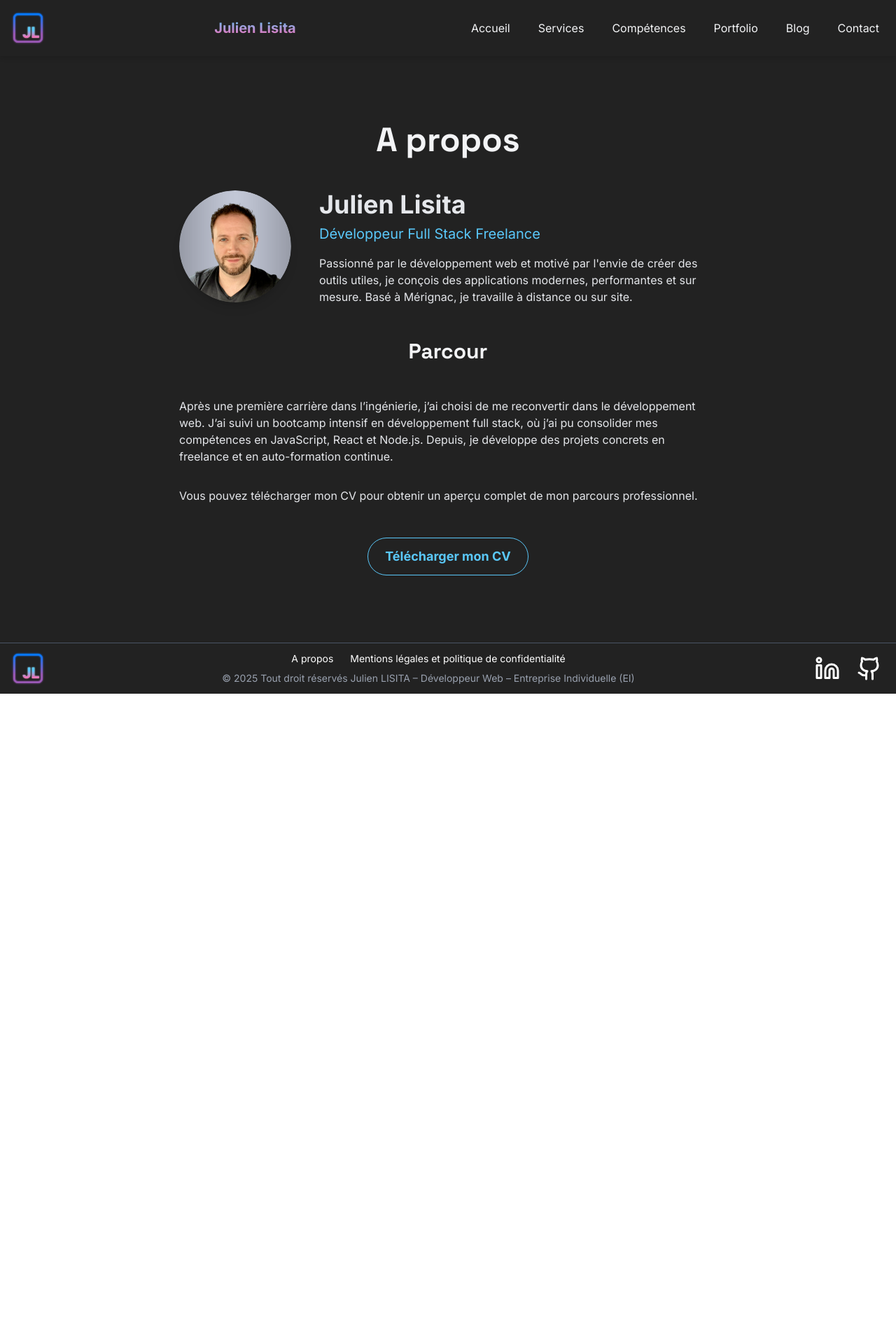
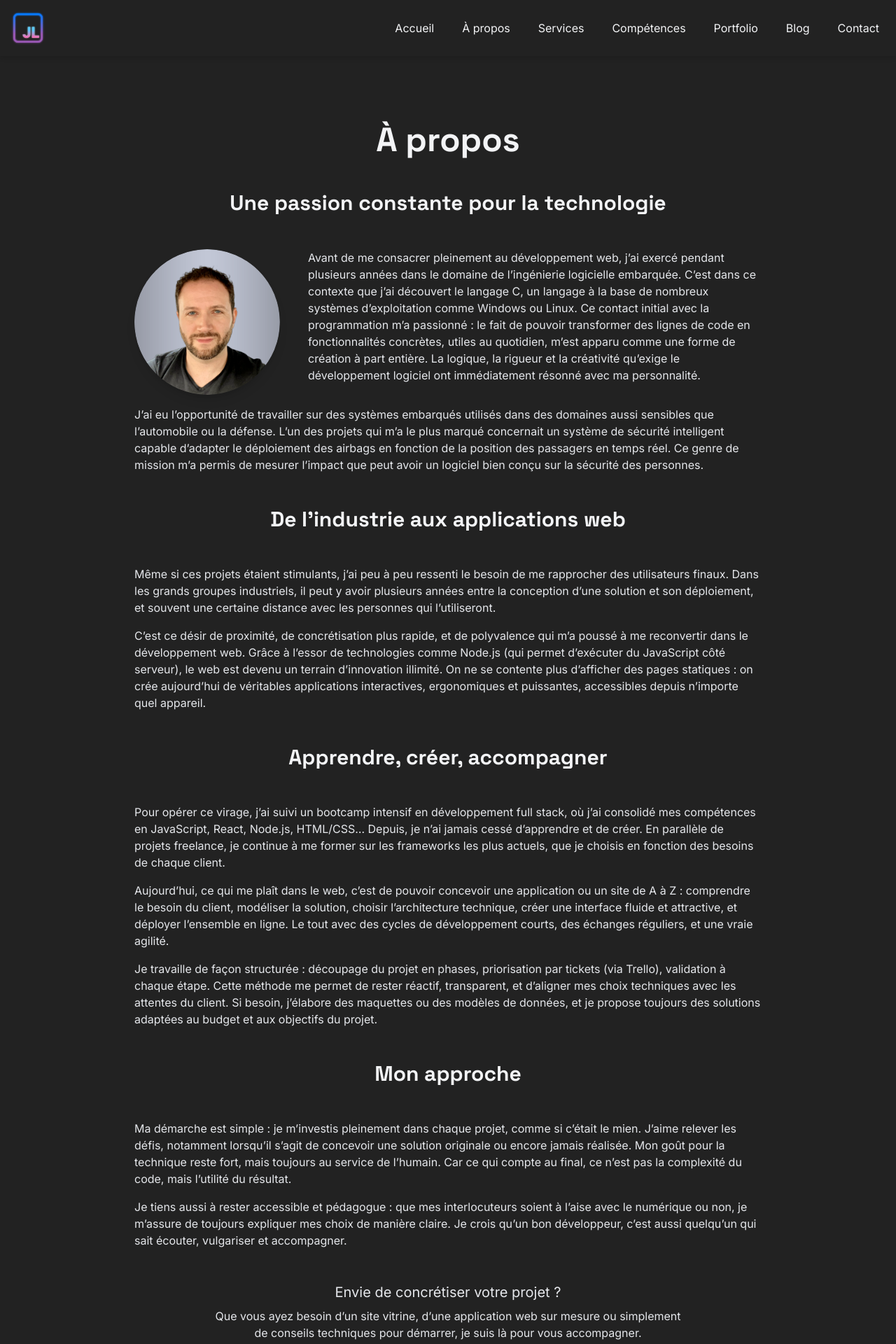
Before and after one commit to julienlisita/portfolio-react, a React (Vite) app: page /about in a window 1280 px wide. Shown: the top 1920 px of the page at 70% size. Before the commit the page ends 991 px from the top, so only its background shows below. Built offline with nearby package versions, Linux system fonts and the light colour scheme.

Commit message:
content: Improve About page content and add link to header nav

```diff
--- a/src/components/common/Header.jsx
+++ b/src/components/common/Header.jsx
@@ -14,14 +14,10 @@ export default function Header() {
         <img src="/assets/logos/site/logo1.png" alt="Logo Julien Lisita" className="h-8 sm:h-10 lg:h-12 w-auto" />
       </div>
 
-      {/* Nom (centré en tablette & desktop) */}
-      <div className="hidden sm:block sm:text-lg lg:text-xl font-semibold text-transparent bg-clip-text" style={{ backgroundImage: 'linear-gradient(to bottom, #5AC8FA, #FF66B2)' }}>
-        Julien Lisita
-      </div>
-
       {/* Menu desktop */}
       <nav className="hidden lg:flex space-x-6 text-gray-100">
         <Link className="hover:outline-1 hover:outline-[#5AC8FA]  px-2 py-1 rounded-md  hover:shadow-[0_0_8px_#5AC8FA] " to="/">Accueil</Link>
+        <Link className="hover:outline-1 hover:outline-[#5AC8FA]  px-2 py-1 rounded-md  hover:shadow-[0_0_8px_#5AC8FA] " to="/about">À propos</Link>
         <Link className="hover:outline-1 hover:outline-[#5AC8FA]  px-2 py-1 rounded-md  hover:shadow-[0_0_8px_#5AC8FA] " to="/services">Services</Link>
         <Link className="hover:outline-1 hover:outline-[#5AC8FA]  px-2 py-1 rounded-md  hover:shadow-[0_0_8px_#5AC8FA] " to="/competences">Compétences</Link>
         <Link className="hover:outline-1 hover:outline-[#5AC8FA]  px-2 py-1 rounded-md  hover:shadow-[0_0_8px_#5AC8FA] " to="/portfolio">Portfolio</Link>
@@ -49,11 +45,12 @@ export default function Header() {
       {/* Menu mobile/tablette déroulant */}
       <div className={[
         "absolute top-full left-0 w-full bg-[#222222] text-gray-100 flex flex-col items-center space-y-4 overflow-hidden transition-all duration-300 lg:hidden",
-        isOpen ? "max-h-96 opacity-100 translate-y-0 py-4" : "max-h-0 opacity-0 -translate-y-2 py-0"
+        isOpen ? "max-h-[400px] opacity-100 translate-y-0 py-4" : "max-h-0 opacity-0 -translate-y-2 py-0"
       ]
         .filter(Boolean)
         .join(" ")}>
         <Link to="/" onClick={toggleState} className="hover:bg-[#5AC8FA] hover:text-[#222222] w-full px-4 py-2 rounded-md text-center transition-all duration-300">Accueil</Link>
+        <Link to="/about" onClick={toggleState} className="hover:bg-[#5AC8FA] hover:text-[#222222] w-full px-4 py-2 rounded-md text-center transition-all duration-300">À propos</Link>
         <Link to="/services" onClick={toggleState} className="hover:bg-[#5AC8FA] hover:text-[#222222] w-full px-4 py-2 rounded-md text-center transition-all duration-300">Services</Link>
         <Link to="/competences" onClick={toggleState} className="hover:bg-[#5AC8FA] hover:text-[#222222] w-full px-4 py-2 rounded-md text-center transition-all duration-300">Compétences</Link>
         <Link to="/portfolio" onClick={toggleState} className="hover:bg-[#5AC8FA] hover:text-[#222222] w-full px-4 py-2 rounded-md text-center transition-all duration-300">Portfolio</Link>
--- a/src/pages/AboutPage.jsx
+++ b/src/pages/AboutPage.jsx
@@ -7,40 +7,69 @@ import Section from "../components/common/Section";
 export default function AboutPage() {
   return (
     <>
-      <PageTitle>A propos</PageTitle>
+      <PageTitle>À propos</PageTitle>
+
       {/* Photo + Intro */}
-      <Section className="flex flex-col lg:flex-row items-center lg:items-start gap-10 max-w-3xl m-auto">
+      <Section title="Une passion constante pour la technologie">
+      <div className="flex flex-col lg:flex-row items-center lg:items-start gap-10 max-w-4xl m-auto">
         <img
           src="/assets/images/profile-pic.png"
           alt="Julien Lisita"
-          className="w-40 h-40 rounded-full object-cover shadow-lg"
+          className="w-32 h-32 sm:w-40 sm:h-40 md:w-52 md:h-52 rounded-full object-cover shadow-lg"
         />
-        <div className="text-left lg:text-left">
-          <p className="text-3xl sm:text-4xl font-bold">Julien Lisita</p>
-          <p className="text-[#5AC8FA] text-xl mt-2">Développeur Full Stack Freelance</p>
-          <p className=" mt-4 ">
-            Passionné par le développement web et motivé par l'envie de créer des outils utiles,
-            je conçois des applications modernes, performantes et sur mesure. Basé à Mérignac, je travaille à distance ou sur site.
+        <div className="text-left">
+          <p>
+            Avant de me consacrer pleinement au développement web, j’ai exercé pendant plusieurs années dans le domaine de l’ingénierie logicielle embarquée. C’est dans ce contexte que j’ai découvert le langage C, un langage à la base de nombreux systèmes d’exploitation comme Windows ou Linux. Ce contact initial avec la programmation m’a passionné : le fait de pouvoir transformer des lignes de code en fonctionnalités concrètes, utiles au quotidien, m’est apparu comme une forme de création à part entière. La logique, la rigueur et la créativité qu’exige le développement logiciel ont immédiatement résonné avec ma personnalité.
           </p>
         </div>
+      </div>
+       <p className="mt-4 max-w-4xl m-auto">
+          J’ai eu l’opportunité de travailler sur des systèmes embarqués utilisés dans des domaines aussi sensibles que l’automobile ou la défense. L’un des projets qui m’a le plus marqué concernait un système de sécurité intelligent capable d’adapter le déploiement des airbags en fonction de la position des passagers en temps réel. Ce genre de mission m’a permis de mesurer l’impact que peut avoir un logiciel bien conçu sur la sécurité des personnes.
+        </p>
       </Section>
 
-      {/* Parcours */}
-      <Section title="Parcour">
-        <p className="max-w-3xl m-auto">
-          Après une première carrière dans l’ingénierie, j’ai choisi de me reconvertir dans le développement web.
-          J’ai suivi un bootcamp intensif en développement full stack, où j’ai pu consolider mes compétences en JavaScript,
-          React et Node.js. Depuis, je développe des projets concrets en freelance et en auto-formation continue.
+
+      <Section title="De l’industrie aux applications web">
+        <p className="max-w-4xl m-auto">
+          Même si ces projets étaient stimulants, j’ai peu à peu ressenti le besoin de me rapprocher des utilisateurs finaux. Dans les grands groupes industriels, il peut y avoir plusieurs années entre la conception d’une solution et son déploiement, et souvent une certaine distance avec les personnes qui l’utiliseront.
         </p>
-        <p className="mt-4 sm:mt-6 lg:mt-8 max-w-3xl m-auto">
-          Vous pouvez télécharger mon CV pour obtenir un aperçu complet de mon parcours professionnel.
+        <p className="mt-4 max-w-4xl m-auto">
+          C’est ce désir de proximité, de concrétisation plus rapide, et de polyvalence qui m’a poussé à me reconvertir dans le développement web. Grâce à l’essor de technologies comme Node.js (qui permet d’exécuter du JavaScript côté serveur), le web est devenu un terrain d’innovation illimité. On ne se contente plus d’afficher des pages statiques : on crée aujourd’hui de véritables applications interactives, ergonomiques et puissantes, accessibles depuis n’importe quel appareil.
         </p>
-        <div className="text-center mt-8 sm:mt-10 lg:mt-12">
-          <Button
-          href="/assets/docs/CV-Julien-Lisita.pdf"
-          download
-          >
-          Télécharger mon CV
+      </Section>
+
+      <Section title="Apprendre, créer, accompagner">
+        <p className="max-w-4xl m-auto">
+          Pour opérer ce virage, j’ai suivi un bootcamp intensif en développement full stack, où j’ai consolidé mes compétences en JavaScript, React, Node.js, HTML/CSS… Depuis, je n’ai jamais cessé d’apprendre et de créer. En parallèle de projets freelance, je continue à me former sur les frameworks les plus actuels, que je choisis en fonction des besoins de chaque client.
+        </p>
+        <p className="mt-4 max-w-4xl m-auto">
+          Aujourd’hui, ce qui me plaît dans le web, c’est de pouvoir concevoir une application ou un site de A à Z : comprendre le besoin du client, modéliser la solution, choisir l’architecture technique, créer une interface fluide et attractive, et déployer l’ensemble en ligne. Le tout avec des cycles de développement courts, des échanges réguliers, et une vraie agilité.
+        </p>
+        <p className="mt-4 max-w-4xl m-auto">
+          Je travaille de façon structurée : découpage du projet en phases, priorisation par tickets (via Trello), validation à chaque étape. Cette méthode me permet de rester réactif, transparent, et d’aligner mes choix techniques avec les attentes du client. Si besoin, j’élabore des maquettes ou des modèles de données, et je propose toujours des solutions adaptées au budget et aux objectifs du projet.
+        </p>
+      </Section>
+
+      <Section title="Mon approche">
+        <p className="max-w-4xl m-auto">
+          Ma démarche est simple : je m’investis pleinement dans chaque projet, comme si c’était le mien. J’aime relever les défis, notamment lorsqu’il s’agit de concevoir une solution originale ou encore jamais réalisée. Mon goût pour la technique reste fort, mais toujours au service de l’humain. Car ce qui compte au final, ce n’est pas la complexité du code, mais l’utilité du résultat.
+        </p>
+        <p className="mt-4 max-w-4xl m-auto">
+          Je tiens aussi à rester accessible et pédagogue : que mes interlocuteurs soient à l’aise avec le numérique ou non, je m’assure de toujours expliquer mes choix de manière claire. Je crois qu’un bon développeur, c’est aussi quelqu’un qui sait écouter, vulgariser et accompagner.
+        </p>
+      </Section>
+
+      {/* Conclusion */}
+      <Section>
+        <p className="text-xl text-center max-w-2xl m-auto font-medium">
+          Envie de concrétiser votre projet ?
+        </p>
+        <p className="mt-2 text-center max-w-2xl m-auto">
+          Que vous ayez besoin d’un site vitrine, d’une application web sur mesure ou simplement de conseils techniques pour démarrer, je suis là pour vous accompagner.
+        </p>
+        <div className="text-center mt-6">
+          <Button href="/services">
+            Découvrez mes services
           </Button>
         </div>
       </Section>
```
